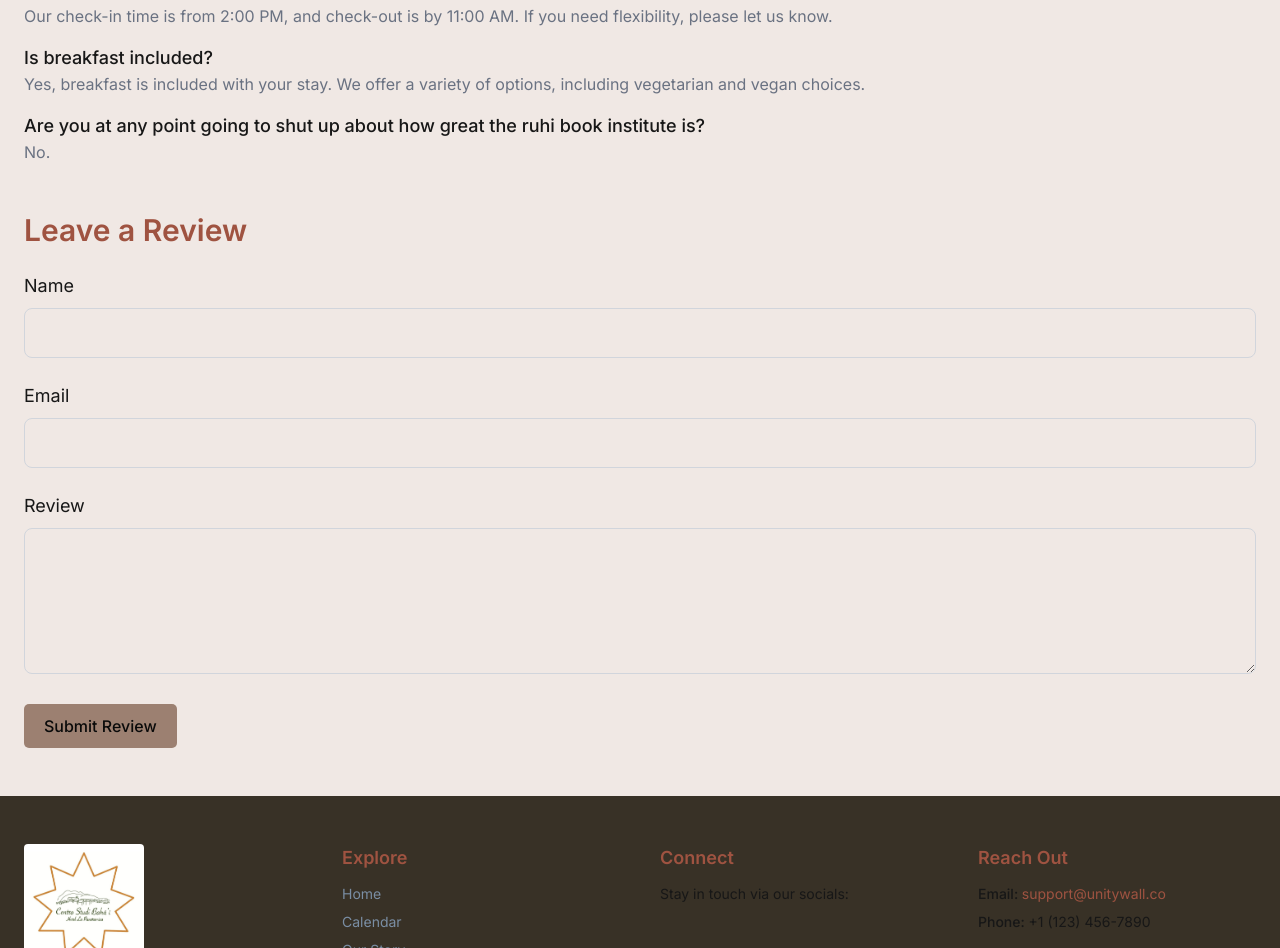
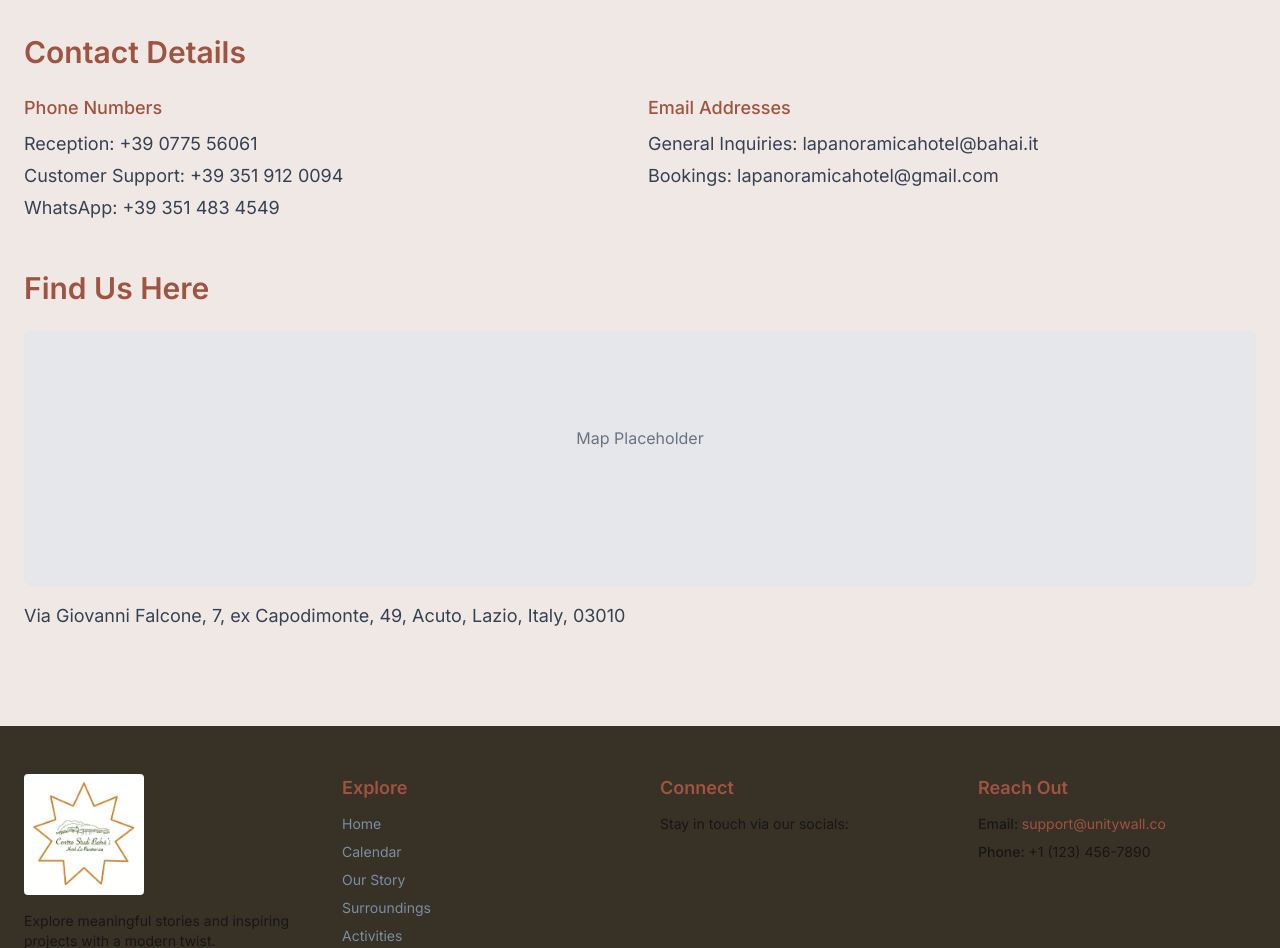
Before and after one commit to croftseli/CentroStudiBahai, a Next.js app: page /contactUs in a window 1280 px wide. Shown: the part 864-1812 px from the top of the page. Built offline with nearby package versions, Linux system fonts and the light colour scheme; some icons are missing.

Commit message:
adding more tabs, placeholders for now

```diff
--- /dev/null
+++ b/src/app/activities/page.jsx
@@ -0,0 +1,24 @@
+"use client";
+
+export default function activities() {
+  return (
+    <div className="min-h-screen flex flex-col items-center justify-center bg-soft-cream text-dark-brown px-4 text-center">
+      <h1 className="text-4xl md:text-5xl font-bold mb-4">
+        We're Working On It!
+      </h1>
+      <p className="text-lg md:text-xl mb-6">
+        This page is currently under construction. Please check back soon.
+      </p>
+      <div className="text-sm text-gray-600">
+        In the meantime, feel free to{" "}
+        <a
+          href="/"
+          className="text-accent-blue hover:text-accent-red transition-colors underline"
+        >
+          return to the homepage
+        </a>
+        .
+      </div>
+    </div>
+  );
+}
--- a/src/app/calendar/page.jsx
+++ b/src/app/calendar/page.jsx
@@ -0,0 +1,24 @@
+"use client";
+
+export default function calendar() {
+  return (
+    <div className="min-h-screen flex flex-col items-center justify-center bg-soft-cream text-dark-brown px-4 text-center">
+      <h1 className="text-4xl md:text-5xl font-bold mb-4">
+        We're Working On It!
+      </h1>
+      <p className="text-lg md:text-xl mb-6">
+        This page is currently under construction. Please check back soon.
+      </p>
+      <div className="text-sm text-gray-600">
+        In the meantime, feel free to{" "}
+        <a
+          href="/"
+          className="text-accent-blue hover:text-accent-red transition-colors underline"
+        >
+          return to the homepage
+        </a>
+        .
+      </div>
+    </div>
+  );
+}
--- a/src/app/contactUs/page.jsx
+++ b/src/app/contactUs/page.jsx
@@ -9,20 +9,9 @@ export default function ContactUs() {
     message: "",
   });
 
-  const [reviewData, setReviewData] = useState({
-    name: "",
-    email: "",
-    review: "",
-  });
-
   const handleFormChange = (e) => {
     const { name, value } = e.target;
     setFormData({ ...formData, [name]: value });
-  };
-
-  const handleReviewChange = (e) => {
-    const { name, value } = e.target;
-    setReviewData({ ...reviewData, [name]: value });
   };
 
   const handleSubmitForm = (e) => {
@@ -30,13 +19,6 @@ export default function ContactUs() {
     // Handle form submission (e.g., send to API or email)
     console.log("Form submitted: ", formData);
     setFormData({ name: "", email: "", message: "" }); // Reset form
-  };
-
-  const handleSubmitReview = (e) => {
-    e.preventDefault();
-    // Handle review submission (e.g., save to database)
-    console.log("Review submitted: ", reviewData);
-    setReviewData({ name: "", email: "", review: "" }); // Reset review form
   };
 
   return (
@@ -47,7 +29,8 @@ export default function ContactUs() {
           Contact Us
         </h2>
         <form onSubmit={handleSubmitForm} className="space-y-6">
-          <div>
+          <div className="flex flex-col md:flex-row gap-6">
+            <div className="w-full md:w-1/2">
               <label className="block text-lg text-dark-brown mb-2">Name</label>
               <input
                 type="text"
@@ -55,19 +38,24 @@ export default function ContactUs() {
                 value={formData.name}
                 onChange={handleFormChange}
                 className="w-full p-3 border border-gray-300 rounded-md"
+                placeholder="Your name"
                 required
               />
             </div>
-          <div>
-            <label className="block text-lg text-dark-brown mb-2">Email</label>
+            <div className="w-full md:w-1/2">
+              <label className="block text-lg text-dark-brown mb-2">
+                Email
+              </label>
               <input
                 type="email"
                 name="email"
                 value={formData.email}
                 onChange={handleFormChange}
                 className="w-full p-3 border border-gray-300 rounded-md"
+                placeholder="Your email address"
                 required
               />
+            </div>
           </div>
           <div>
             <label className="block text-lg text-dark-brown mb-2">
@@ -79,6 +67,7 @@ export default function ContactUs() {
               onChange={handleFormChange}
               rows="5"
               className="w-full p-3 border border-gray-300 rounded-md"
+              placeholder="Please let us know what we can help you with or you can leave your feedback here as well (If you want to leave an anonymous review, please fill in your name and email as anonymous@email.com)"
               required
             />
           </div>
@@ -120,62 +109,48 @@ export default function ContactUs() {
               options, including vegetarian and vegan choices.
             </p>
           </div>
-          <div className="transition-colors">
-            <p className="font-medium text-lg">
-              Are you at any point going to shut up about how great the ruhi
-              book institute is?
-            </p>
-            <p className="text-gray-500">No.</p>
+        </div>
+      </section>
+
+      {/* Phone Numbers and Emails Section */}
+      <section className="mb-12">
+        <h2 className="text-3xl font-semibold text-dark-brown mb-6">
+          Contact Details
+        </h2>
+        <div className="grid gap-4 md:grid-cols-2 text-lg text-gray-700">
+          <div>
+            <h3 className="font-medium text-dark-brown mb-2">Phone Numbers</h3>
+            <ul className="space-y-1">
+              <li>Reception: +39 0775 56061</li>
+              <li>Customer Support: +39 351 912 0094</li>
+              <li>WhatsApp: +39 351 483 4549</li>
+            </ul>
+          </div>
+          <div>
+            <h3 className="font-medium text-dark-brown mb-2">
+              Email Addresses
+            </h3>
+            <ul className="space-y-1">
+              <li>General Inquiries: lapanoramicahotel@bahai.it</li>
+              <li>Bookings: lapanoramicahotel@gmail.com</li>
+            </ul>
           </div>
         </div>
       </section>
 
-      {/* Review Form */}
-      <section>
+      {/* Map Section */}
+      <section className="mb-12">
         <h2 className="text-3xl font-semibold text-dark-brown mb-6">
-          Leave a Review
+          Find Us Here
         </h2>
-        <form onSubmit={handleSubmitReview} className="space-y-6">
-          <div>
-            <label className="block text-lg text-dark-brown mb-2">Name</label>
-            <input
-              type="text"
-              name="name"
-              value={reviewData.name}
-              onChange={handleReviewChange}
-              className="w-full p-3 border border-gray-300 rounded-md"
-              required
-            />
+        <div className="w-full h-64 bg-gray-200 rounded-md mb-4">
+          {/* Replace with actual map component or iframe */}
+          <p className="text-center pt-24 text-gray-500">Map Placeholder</p>
         </div>
-          <div>
-            <label className="block text-lg text-dark-brown mb-2">Email</label>
-            <input
-              type="email"
-              name="email"
-              value={reviewData.email}
-              onChange={handleReviewChange}
-              className="w-full p-3 border border-gray-300 rounded-md"
-              required
-            />
-          </div>
-          <div>
-            <label className="block text-lg text-dark-brown mb-2">Review</label>
-            <textarea
-              name="review"
-              value={reviewData.review}
-              onChange={handleReviewChange}
-              rows="5"
-              className="w-full p-3 border border-gray-300 rounded-md"
-              required
-            />
-          </div>
-          <button
-            type="submit"
-            className="bg-accent-red hover:bg-accent-red/80 text-white px-6 py-3 rounded-full font-medium transition-colors"
-          >
-            Submit Review
-          </button>
-        </form>
+        <p className="text-lg text-gray-700">
+          Via Giovanni Falcone, 7, ex Capodimonte, 49, Acuto, Lazio, Italy,
+          03010
+        </p>
       </section>
     </div>
   );
--- /dev/null
+++ b/src/app/surroundings/page.jsx
@@ -0,0 +1,24 @@
+"use client";
+
+export default function surroundings() {
+  return (
+    <div className="min-h-screen flex flex-col items-center justify-center bg-soft-cream text-dark-brown px-4 text-center">
+      <h1 className="text-4xl md:text-5xl font-bold mb-4">
+        We're Working On It!
+      </h1>
+      <p className="text-lg md:text-xl mb-6">
+        This page is currently under construction. Please check back soon.
+      </p>
+      <div className="text-sm text-gray-600">
+        In the meantime, feel free to{" "}
+        <a
+          href="/"
+          className="text-accent-blue hover:text-accent-red transition-colors underline"
+        >
+          return to the homepage
+        </a>
+        .
+      </div>
+    </div>
+  );
+}
--- a/src/components/layout/Footer.jsx
+++ b/src/components/layout/Footer.jsx
@@ -55,6 +55,22 @@ export default function Footer() {
                   className="hover:text-accent-red transition-colors"
                 >
                   Our Story
+                </Link>
+              </li>
+              <li>
+                <Link
+                  href="/surroundings"
+                  className="hover:text-accent-red transition-colors"
+                >
+                  Surroundings
+                </Link>
+              </li>
+              <li>
+                <Link
+                  href="/activities"
+                  className="hover:text-accent-red transition-colors"
+                >
+                  Activities
                 </Link>
               </li>
               <li>
--- a/src/components/layout/Navbar.jsx
+++ b/src/components/layout/Navbar.jsx
@@ -27,19 +27,19 @@ export default function Navbar() {
     { href: "/", label: "Home" },
     { href: "/calendar", label: "Calendar" },
     { href: "/ourStory", label: "Our Story" },
+    { href: "/surroundings", label: "Surroundings" },
+    { href: "/activities", label: "Activities" },
     { href: "/contactUs", label: "Contact Us" },
   ];
 
   return (
     <header
       className={`fixed w-full z-50 transition-all duration-300 ${
-        hasScrolled
-          ? "bg-dark-brown shadow-lg py-3"
-          : "bg-dark-brown py-4"
+        hasScrolled ? "bg-dark-brown shadow-lg py-3" : "bg-dark-brown py-4"
       }`}
     >
       <div className="container mx-auto px-6 flex items-center justify-between">
-        {/* Logo - Bigger as requested */}
+        {/* Logo */}
         <div className="flex items-center h-full">
           <Link href="/">
             <Image
@@ -52,7 +52,7 @@ export default function Navbar() {
           </Link>
         </div>
 
-        {/* Desktop Nav - Even larger elements */}
+        {/* Desktop Nav */}
         <nav className="hidden md:flex justify-center space-x-16">
           {navLinks.map((link) => (
             <Link
@@ -95,7 +95,11 @@ export default function Navbar() {
           onClick={() => setIsMenuOpen(!isMenuOpen)}
           aria-label="Toggle Menu"
         >
-          {isMenuOpen ? <CloseIcon fontSize="inherit" /> : <MenuIcon fontSize="inherit" />}
+          {isMenuOpen ? (
+            <CloseIcon fontSize="inherit" />
+          ) : (
+            <MenuIcon fontSize="inherit" />
+          )}
         </button>
       </div>
 
```
Lines whose indentation alone changed are shown as unchanged.
